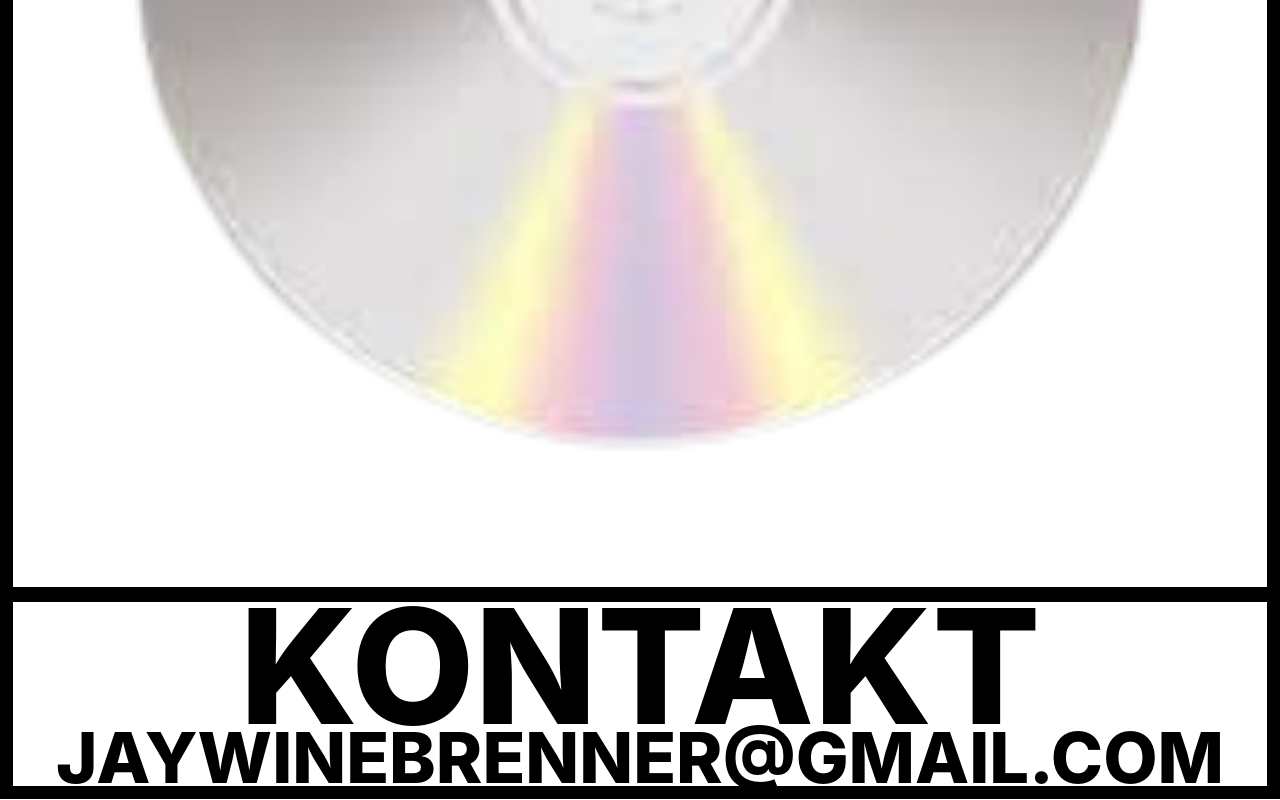
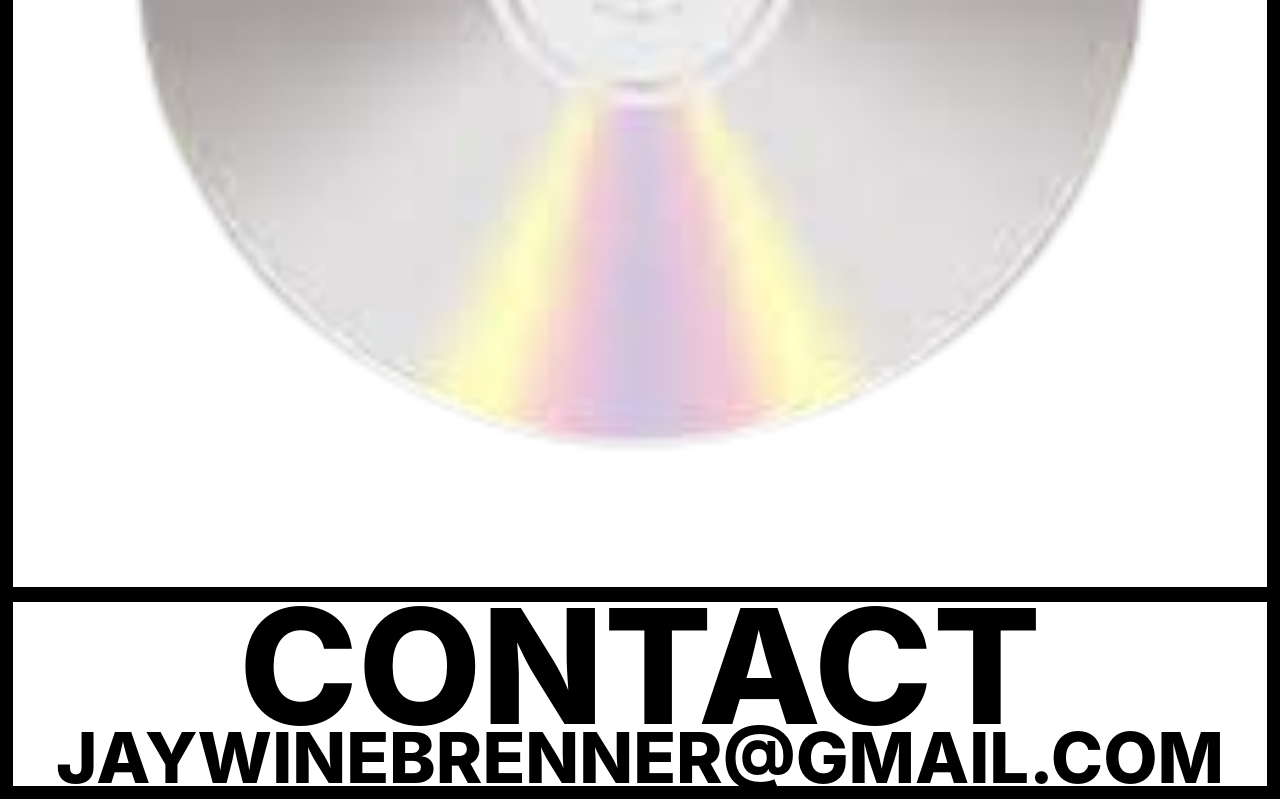
Before and after one commit to Jaywinebrenner/Die-Trommelm-Der-Jugend, a Next.js app: page / in a window 1280 px wide. Shown: the part 1502-2302 px from the top of the page. Built offline with nearby package versions, Linux system fonts and the light colour scheme.

Commit message:
footer tweaking

```diff
--- a/pages/index.js
+++ b/pages/index.js
@@ -33,7 +33,7 @@ export default function Index({englishShowingGlobal}) {
         </div>
       </div>
       <div className='footer'>
-        <h1>{!englishShowingGlobal ? "CONTACT" : "KONTAKT"}</h1>
+        <h1>{englishShowingGlobal ? "CONTACT" : "KONTAKT"}</h1>
         <h1 className='email'>JAYWINEBRENNER@GMAIL.COM</h1>
       </div>
     </div>
```
